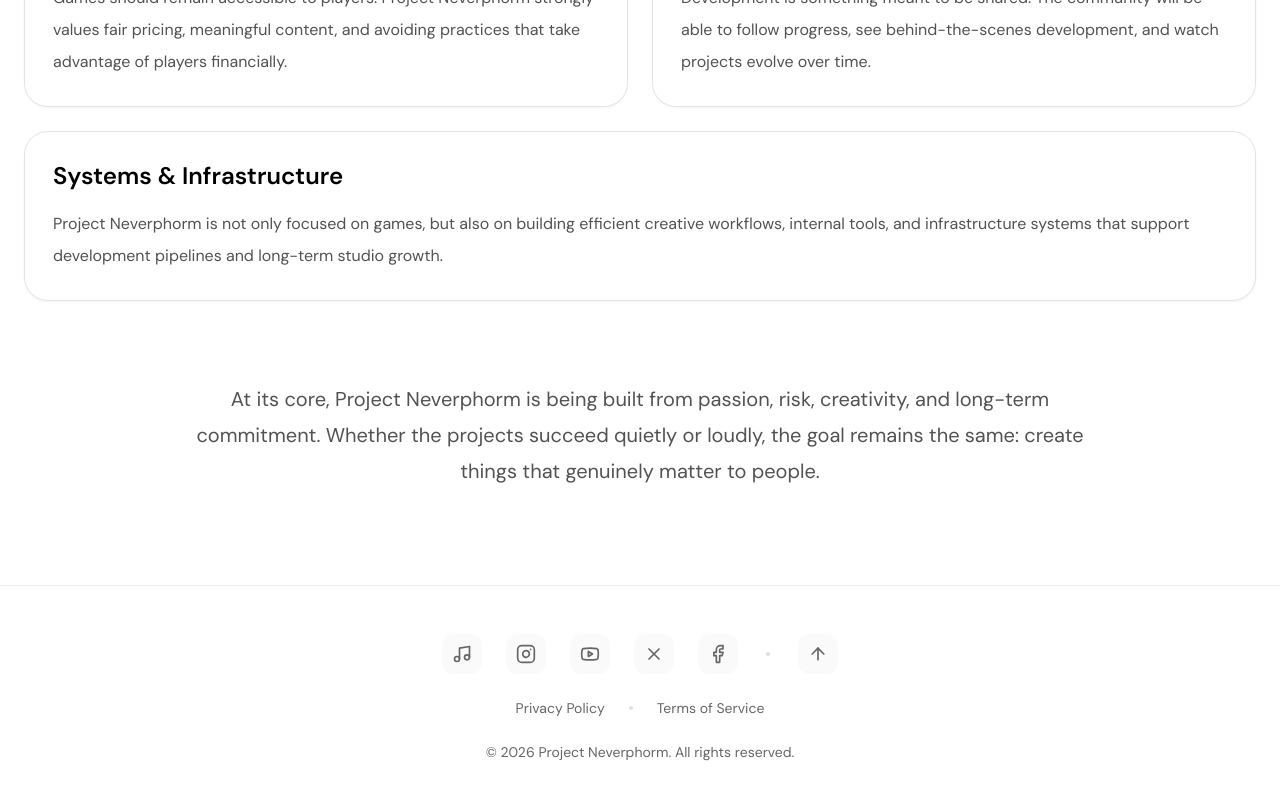
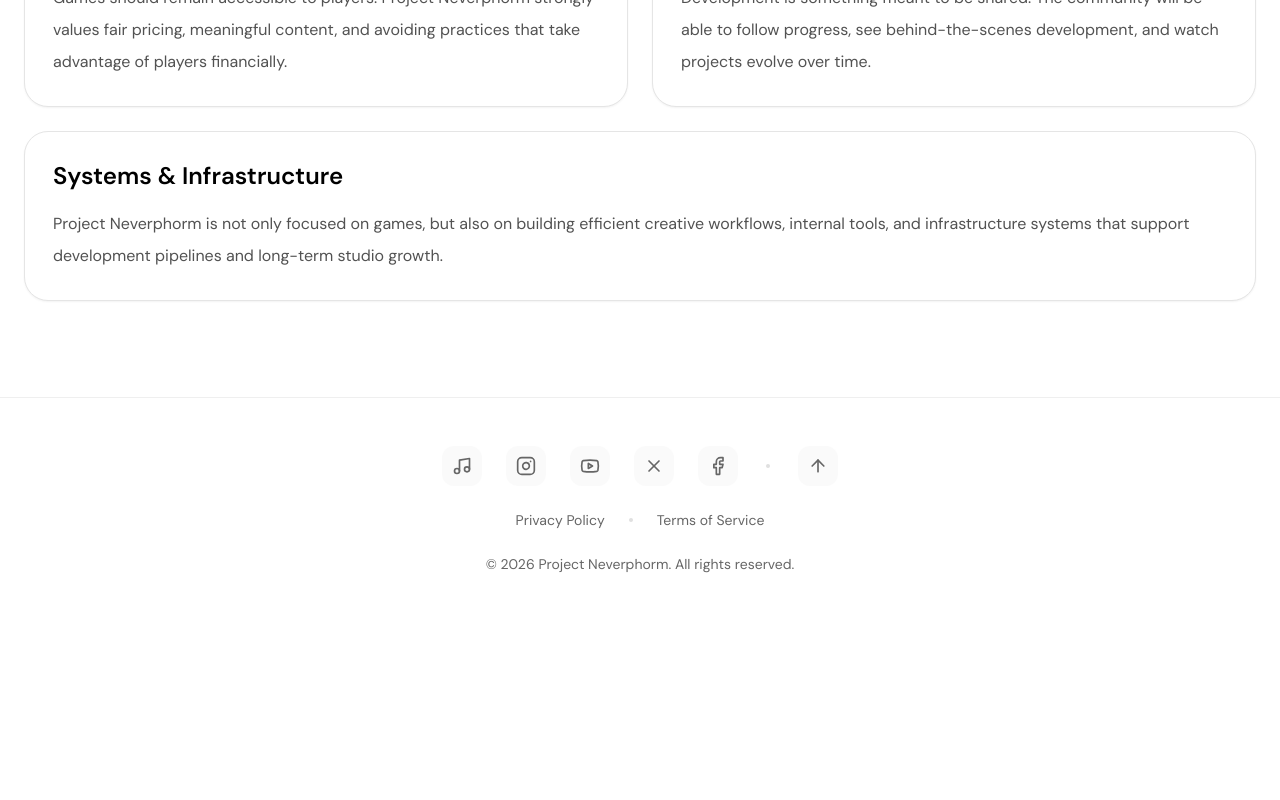
Before and after one commit to Minxci/neverphorm-site, a React (Vite) app in the folder apps/web/: page /culture in a window 1280 px wide. Shown: the part 749-1549 px from the top of the page. After the commit the page ends 1371 px from the top, so only its background shows below. Built offline with nearby package versions, Linux system fonts and the light colour scheme; the HTML template or start-up script is replaced by a standard one; what pocketbase would draw is missing.

Commit message:
last update and then bed

```diff
--- a/apps/web/src/pages/Culture.jsx
+++ b/apps/web/src/pages/Culture.jsx
@@ -61,15 +61,6 @@ function Culture() {
               </div>
             ))}
           </div>
-
-          <div className="max-w-4xl mx-auto text-center mt-20">
-            <p className="text-neutral-600 text-xl leading-9">
-              At its core, Project Neverphorm is being built from passion, risk,
-              creativity, and long-term commitment. Whether the projects succeed
-              quietly or loudly, the goal remains the same: create things that
-              genuinely matter to people.
-            </p>
-          </div>
         </section>
       </main>
 
```
